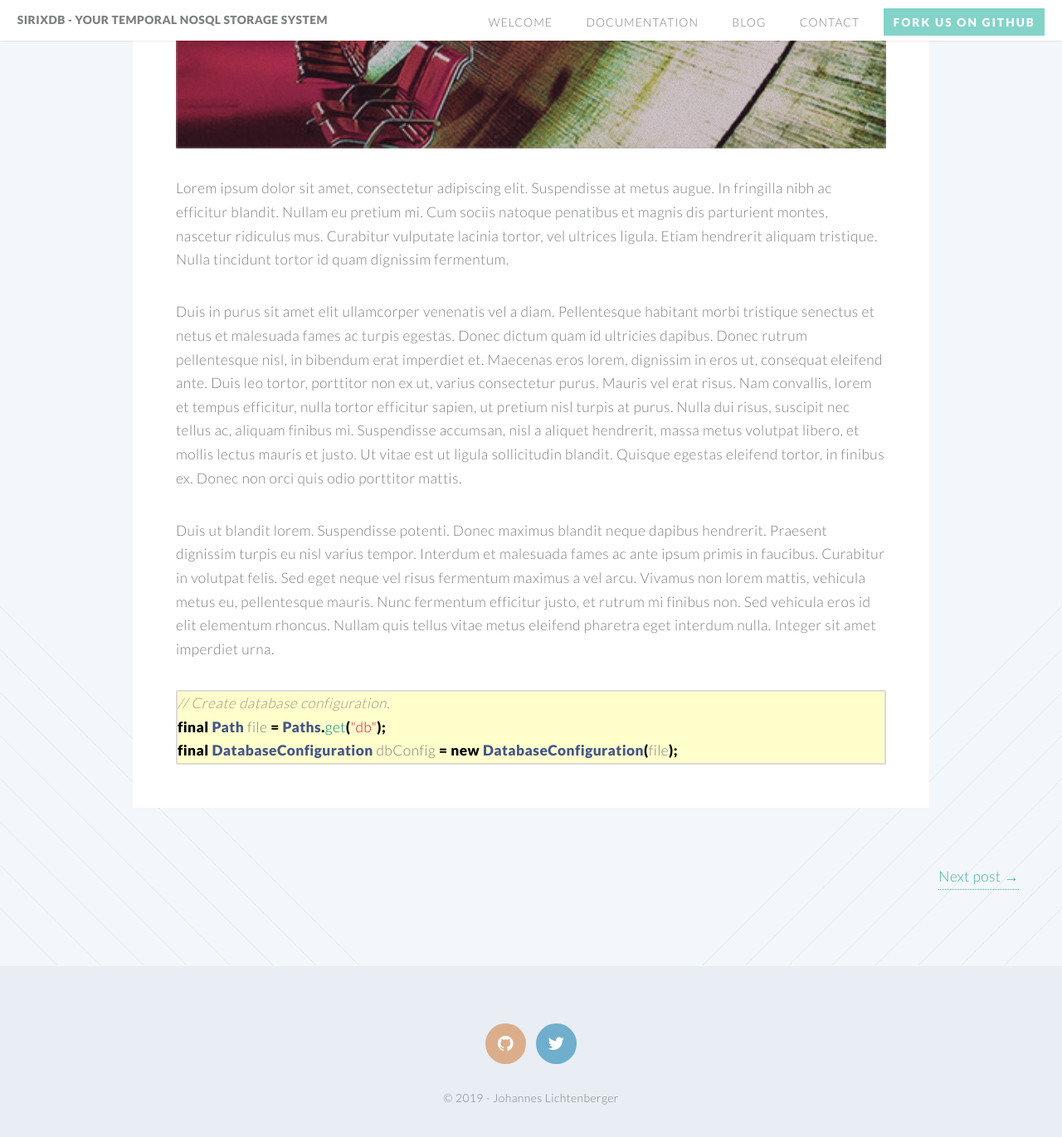
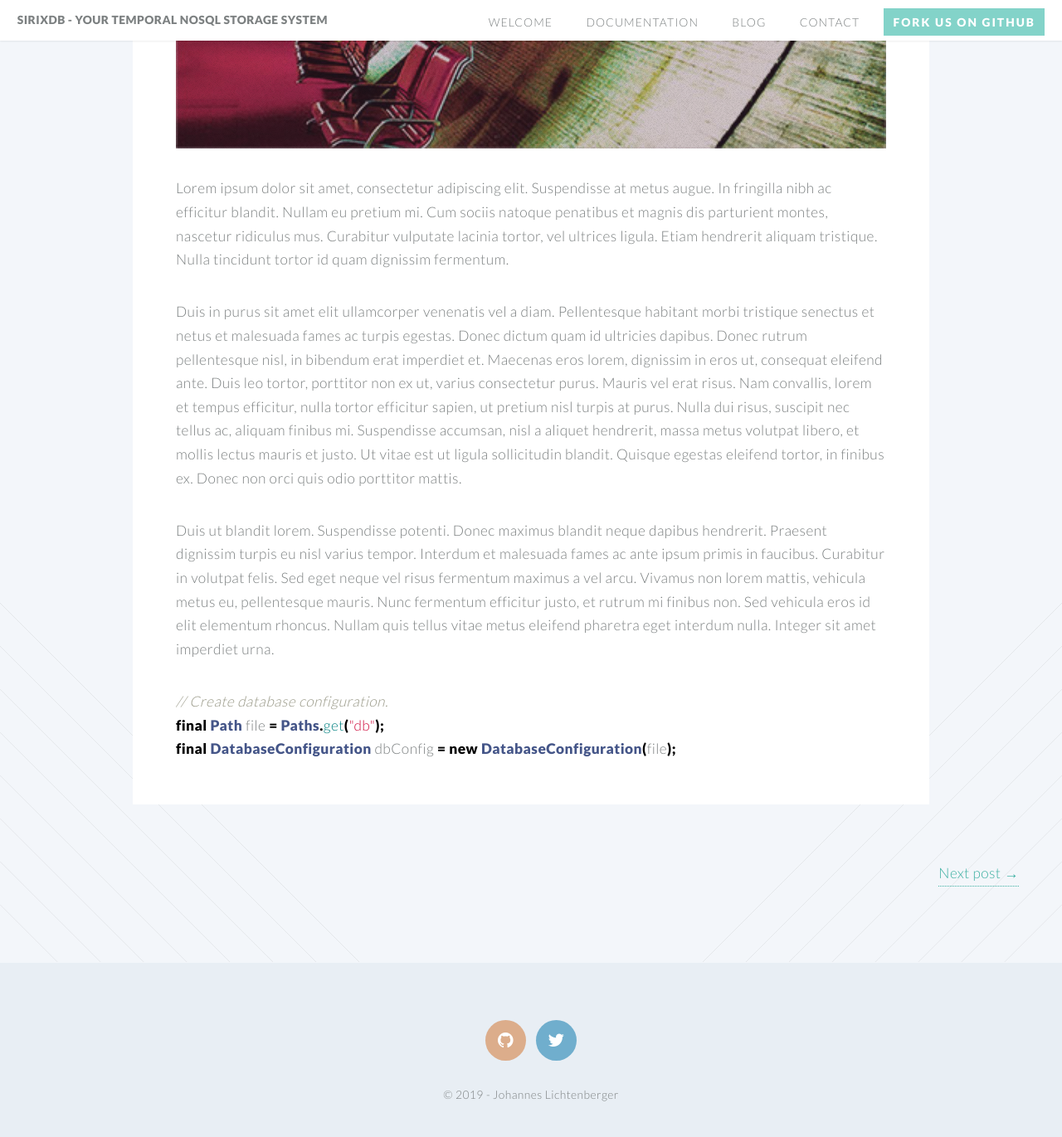
Before and after one commit to sirixdb/sirixdb.github.io, a Jekyll site: the page built from _posts/2014-08-07-first-post.markdown, in a window 1280 px wide and 1400 px high, scrolled down 631 px. Shown: the top 1371 px of the window at 83% size. Built offline with Jekyll 4.4.1, drawn with Linux system fonts in a browser that asks for light colours.

Commit message:
Update style.css

```diff
--- a/css/style.css
+++ b/css/style.css
@@ -1104,9 +1104,9 @@
 		}
 
 .highlight {
-  border: 1px solid #dbdbdb;
+ /** border: 1px solid #dbdbdb;
   background-color: #ffffcc;
-  border-radius: 1px;
+  border-radius: 1px; **/
 
 /** This part **/
   max-height: 300px;
```
